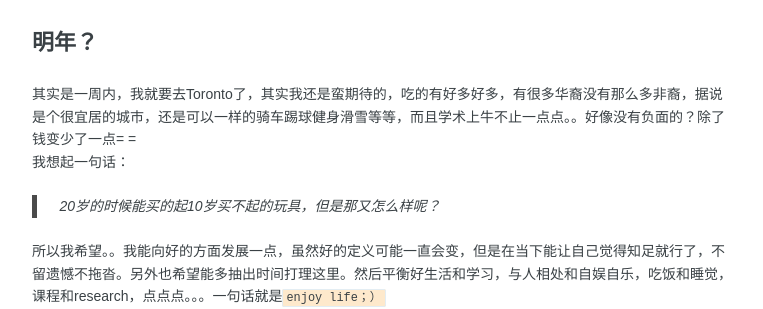
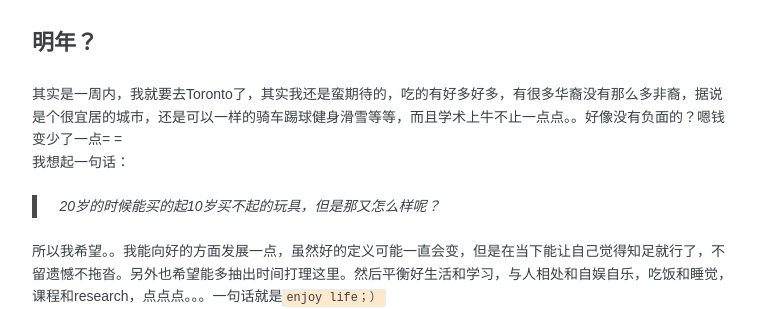
Before and after one commit to saakuraa/myblog, a Jekyll site: the page built from _posts/2013-12-31-happy-new-year.markdown, in a window 1280 px wide. Shown: the part 1133-1442 px from the top of the page, without its empty margins (258-1021 px from the left). Built offline with Jekyll 4.4.1, drawn with Linux system fonts in a browser that asks for light colours; nearby versions of some CDN libraries; Markdown is read by kramdown in place of the engine named in the settings.

Commit message:
new deployment

```diff
--- a/_posts/2013-12-31-happy-new-year.markdown
+++ b/_posts/2013-12-31-happy-new-year.markdown
@@ -25,7 +25,7 @@ tags:
 旅游的话说来话长，我觉得每次回国都会出去转一圈的。美国这边今年貌似只去了一趟西边和南边？；）
 
 ####明年？
-其实是一周内，我就要去Toronto了，其实我还是蛮期待的，吃的有好多好多，有很多华裔没有那么多非裔，据说是个很宜居的城市，还是可以一样的骑车踢球健身滑雪等等，而且学术上牛不止一点点。。好像没有负面的？除了钱变少了一点= =
+其实是一周内，我就要去Toronto了，其实我还是蛮期待的，吃的有好多好多，有很多华裔没有那么多非裔，据说是个很宜居的城市，还是可以一样的骑车踢球健身滑雪等等，而且学术上牛不止一点点。。好像没有负面的？嗯钱变少了一点= =
 我想起一句话：
 >20岁的时候能买的起10岁买不起的玩具，但是那又怎么样呢？
 
```
